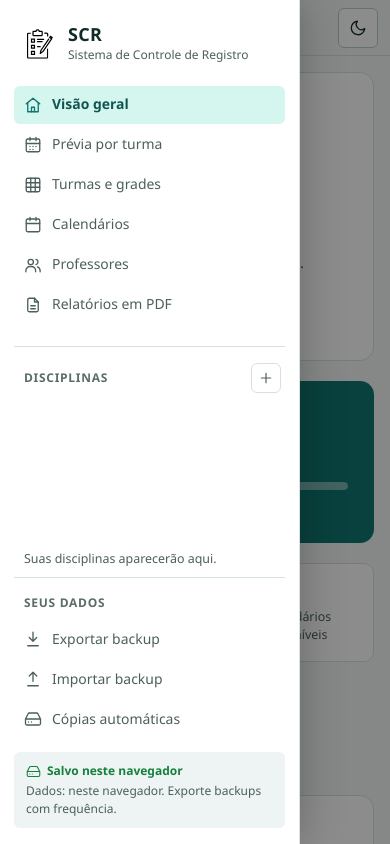
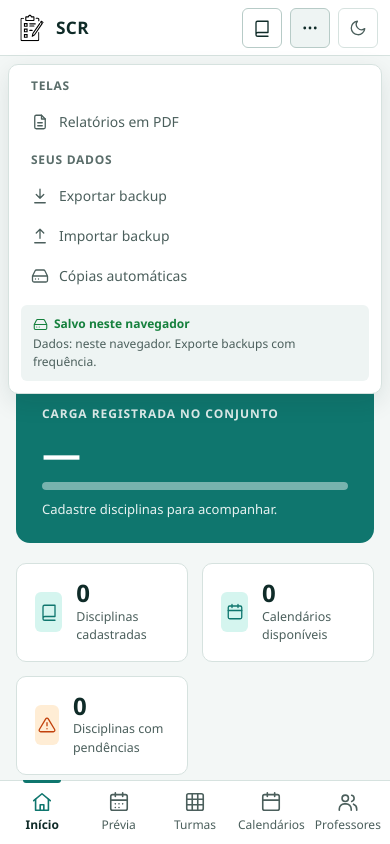
Before and after one commit to c1miano/SCR, a website: page scr-rust/ui/index.html in a window 390 px wide. Both pictures are taken after a click on the button "Seus dados e backup". Shown: the top 844 px of the page. Drawn offline with Linux system fonts and the light colour scheme.

Commit message:
Navegação no topo no lugar da barra lateral
- Telas numa barra horizontal no topo; conteúdo em largura total.
- Menu "Disciplinas" com busca e botão Nova disciplina; menu "⋯" com
  backup, cópias automáticas e local dos dados. Fecham com Esc, clique
  fora ou ao escolher um item.
- Até 1080px a barra mostra só texto; até 900px Disciplinas só o ícone
  (com nome acessível).
- Celular: telas numa barra fixa embaixo (5 destinos); Relatórios no ⋯.
- Removida a gaveta lateral do celular.

Co-Authored-By: Claude Opus 5.5 <noreply@anthropic.com>
Claude-Session: https://claude.ai/code/session_01ULB8X9zMw7JMfUDyRemScn

```diff
--- a/scr-rust/ui/app.css
+++ b/scr-rust/ui/app.css
@@ -65,7 +65,6 @@
   --radius: 10px;
   --radius-lg: 14px;
   --control-h: 40px;
-  --sidebar-w: 256px;
   --shadow-pop: 0 8px 24px rgb(15 43 40 / 0.1);
   --ease: cubic-bezier(0.2, 0, 0, 1);
   --dur: 160ms;
@@ -193,45 +192,95 @@ a {
   background: var(--primary-soft);
 }
 
-/* ---------- Estrutura ---------- */
+/* ---------- Estrutura: barra de navegação no topo ---------- */
 .app-shell {
-  display: grid;
-  grid-template-columns: var(--sidebar-w) minmax(0, 1fr);
   min-height: 100vh;
-}
-.sidebar {
+  display: flex;
+  flex-direction: column;
+}
+.topbar {
   position: sticky;
   top: 0;
-  height: 100vh;
-  overflow-y: auto;
-  display: flex;
-  flex-direction: column;
-  gap: 4px;
-  padding: 20px 14px 16px;
+  z-index: 20;
+  display: flex;
+  align-items: center;
+  gap: 20px;
+  height: 60px;
+  padding: 0 24px;
   background: var(--surface);
-  border-right: 1px solid var(--border);
+  border-bottom: 1px solid var(--border);
 }
 .brand {
   display: flex;
   align-items: center;
-  gap: 10px;
-  padding: 4px 8px 18px;
+  gap: 8px;
+  flex-shrink: 0;
+  padding: 4px;
   color: var(--text);
   text-decoration: none;
   border-radius: var(--radius-sm);
 }
-.brand-text {
-  display: grid;
-  line-height: 1.2;
-}
 .brand-text strong {
   font-family: var(--font-display);
-  font-size: 1.2rem;
+  font-size: 1.15rem;
   letter-spacing: 0.02em;
 }
-.brand-text small {
-  font-size: 0.8rem;
-  color: var(--text-muted);
+.main-nav {
+  display: flex;
+  align-items: stretch;
+  align-self: stretch;
+  gap: 2px;
+  min-width: 0;
+}
+.main-nav button {
+  position: relative;
+  display: flex;
+  align-items: center;
+  gap: 8px;
+  padding: 0 12px;
+  border: 0;
+  background: transparent;
+  color: var(--text-muted);
+  font: inherit;
+  font-size: 0.93rem;
+  font-weight: 500;
+  white-space: nowrap;
+  cursor: pointer;
+  transition:
+    color var(--dur) var(--ease),
+    background var(--dur) var(--ease);
+}
+.main-nav button:hover {
+  color: var(--text);
+  background: var(--surface-2);
+}
+/* Tela atual: texto forte e traço na base da barra. */
+.main-nav button.active {
+  color: var(--text);
+  font-weight: 600;
+}
+.main-nav button.active::after {
+  content: '';
+  position: absolute;
+  left: 10px;
+  right: 10px;
+  bottom: -1px;
+  height: 3px;
+  border-radius: 3px 3px 0 0;
+  background: var(--primary);
+}
+.main-nav button.active .icon {
+  color: var(--primary);
+}
+.nav-label-short {
+  display: none;
+}
+.topbar-actions {
+  display: flex;
+  align-items: center;
+  gap: 8px;
+  margin-left: auto;
+  flex-shrink: 0;
 }
 .aside-title {
   display: block;
@@ -240,89 +289,6 @@ a {
   letter-spacing: 0.06em;
   text-transform: uppercase;
   color: var(--text-subtle);
-}
-.main-nav,
-#courses {
-  display: grid;
-  gap: 2px;
-}
-.main-nav button,
-.course-link,
-.tool-button {
-  display: flex;
-  align-items: center;
-  gap: 10px;
-  width: 100%;
-  min-height: 38px;
-  padding: 8px 10px;
-  border: 0;
-  border-radius: var(--radius-sm);
-  background: transparent;
-  color: var(--text-muted);
-  font: inherit;
-  font-size: 0.93rem;
-  font-weight: 500;
-  text-align: left;
-  cursor: pointer;
-  transition:
-    background var(--dur) var(--ease),
-    color var(--dur) var(--ease);
-}
-.main-nav button:hover,
-.course-link:hover,
-.tool-button:hover {
-  background: var(--surface-2);
-  color: var(--text);
-}
-.main-nav button.active,
-.course-link.active {
-  background: var(--primary-soft);
-  color: var(--primary-soft-text);
-  font-weight: 600;
-}
-.main-nav button.active .icon {
-  color: var(--primary);
-}
-.sidebar > * {
-  flex-shrink: 0;
-}
-/* A lista de disciplinas ocupa o espaço livre e rola sozinha; as ferramentas
-   de backup ficam sempre visíveis no rodapé da barra lateral. */
-.sidebar > .nav-section {
-  flex: 1 1 auto;
-  min-height: 140px;
-  display: flex;
-  flex-direction: column;
-  margin-top: 18px;
-  padding-top: 16px;
-  border-top: 1px solid var(--border);
-}
-#courses {
-  flex: 1 1 auto;
-  min-height: 0;
-  overflow-y: auto;
-  align-content: start;
-  margin: 0 -4px;
-  padding: 0 4px;
-}
-.nav-section-head {
-  display: flex;
-  align-items: center;
-  justify-content: space-between;
-  padding: 0 4px 0 10px;
-  margin-bottom: 6px;
-}
-.course-link {
-  min-height: 34px;
-  padding: 6px 10px;
-  font-size: 0.89rem;
-  overflow: hidden;
-  text-overflow: ellipsis;
-  white-space: nowrap;
-  display: block;
-}
-#no-courses {
-  padding: 4px 10px;
 }
 .icon-button {
   display: inline-grid;
@@ -350,18 +316,133 @@ a {
   width: 16px;
   height: 16px;
 }
+.menu-icon-button {
+  width: 40px;
+  height: 40px;
+}
+.menu-icon-button .icon {
+  width: 18px;
+  height: 18px;
+}
+.menu-icon-button:hover,
+.menu-icon-button[aria-expanded='true'] {
+  background: var(--surface-2);
+  border-color: var(--border-strong);
+  color: var(--text);
+}
+.menu-button .chevron {
+  width: 16px;
+  height: 16px;
+  transition: rotate var(--dur) var(--ease);
+}
+.menu-button[aria-expanded='true'] .chevron {
+  rotate: 180deg;
+}
+.theme-label,
+.visually-hidden {
+  position: absolute;
+  width: 1px;
+  height: 1px;
+  overflow: hidden;
+  clip-path: inset(50%);
+  white-space: nowrap;
+}
+
+/* Menus suspensos (Disciplinas e Seus dados) */
+.menu {
+  position: relative;
+}
+.menu-panel {
+  position: absolute;
+  top: calc(100% + 8px);
+  right: 0;
+  z-index: 30;
+  display: grid;
+  gap: 10px;
+  width: 300px;
+  max-height: min(70vh, 560px);
+  padding: 12px;
+  overflow-y: auto;
+  border: 1px solid var(--border);
+  border-radius: var(--radius);
+  background: var(--surface);
+  box-shadow: var(--shadow-pop);
+}
+.menu-panel[hidden] {
+  display: none;
+}
+.menu-panel-head {
+  display: flex;
+  align-items: center;
+  justify-content: space-between;
+  gap: 8px;
+}
+.small-button {
+  min-height: 32px;
+  padding: 4px 10px;
+  font-size: 0.87rem;
+}
+.small-button .icon {
+  width: 15px;
+  height: 15px;
+}
+#courses,
 .sidebar-tools {
-  margin-top: auto;
-  padding-top: 16px;
-  border-top: 1px solid var(--border);
   display: grid;
   gap: 2px;
 }
-.sidebar-tools .aside-title {
+.course-link,
+.tool-button {
+  display: flex;
+  align-items: center;
+  gap: 10px;
+  width: 100%;
+  min-height: 38px;
+  padding: 8px 10px;
+  border: 0;
+  border-radius: var(--radius-sm);
+  background: transparent;
+  color: var(--text-muted);
+  font: inherit;
+  font-size: 0.93rem;
+  font-weight: 500;
+  text-align: left;
+  cursor: pointer;
+  transition:
+    background var(--dur) var(--ease),
+    color var(--dur) var(--ease);
+}
+.course-link {
+  display: block;
+  overflow: hidden;
+  text-overflow: ellipsis;
+  white-space: nowrap;
+}
+.course-link[hidden] {
+  display: none;
+}
+.course-link:hover,
+.tool-button:hover {
+  background: var(--surface-2);
+  color: var(--text);
+}
+.course-link.active {
+  background: var(--primary-soft);
+  color: var(--primary-soft-text);
+  font-weight: 600;
+}
+#no-courses,
+#courses-no-match {
+  padding: 4px 10px;
+}
+.sidebar-tools .aside-title,
+.more-mobile-only .aside-title {
   padding: 0 10px 6px;
 }
+.more-mobile-only {
+  display: none;
+}
 .sidebar-note {
-  margin-top: 10px;
   padding: 10px 12px;
   border-radius: var(--radius-sm);
   background: var(--surface-2);
@@ -380,35 +461,9 @@ a {
   width: 15px;
   height: 15px;
 }
-
 .workspace {
+  flex: 1;
   min-width: 0;
-  display: flex;
-  flex-direction: column;
-}
-.topbar {
-  position: sticky;
-  top: 0;
-  z-index: 5;
-  display: flex;
-  align-items: center;
-  justify-content: space-between;
-  gap: 16px;
-  height: 56px;
-  padding: 0 32px;
-  background: color-mix(in srgb, var(--bg) 88%, transparent);
-  backdrop-filter: blur(8px);
-  border-bottom: 1px solid var(--border);
-}
-.breadcrumb {
-  display: flex;
-  gap: 8px;
-  font-size: 0.89rem;
-  color: var(--text-subtle);
-}
-#page-title {
-  color: var(--text);
-  font-weight: 600;
 }
 .theme-icon-light,
 html[data-theme='dark'] .theme-icon-dark {
@@ -1714,15 +1769,9 @@ table.grade td.filled select {
   }
 }
 @media (max-width: 960px) {
-  :root {
-    --sidebar-w: 216px;
-  }
   main {
     padding: 22px 20px 32px;
   }
-  .topbar {
-    padding: 0 20px;
-  }
   .onboarding {
     grid-template-columns: 1fr;
   }
@@ -1731,9 +1780,6 @@ table.grade td.filled select {
   }
   .week {
     grid-template-columns: repeat(4, minmax(0, 1fr));
-  }
-  .brand-text small {
-    display: none;
   }
 }
 
@@ -1759,74 +1805,23 @@ table.grade td.filled select {
 main:focus {
   outline: none;
 }
-.menu-toggle {
-  display: none;
-}
-
-/* ---------- Celular e janelas estreitas ---------- */
-@media (max-width: 760px) {
-  .app-shell {
-    grid-template-columns: minmax(0, 1fr);
-  }
-  .sidebar {
-    position: fixed;
-    inset: 0 auto 0 0;
-    z-index: 40;
-    width: min(300px, 86vw);
-    height: 100dvh;
-    transform: translateX(-100%);
-    transition: transform 220ms var(--ease);
-  }
-  body.sidebar-open {
-    overflow: hidden;
-  }
-  body.sidebar-open .sidebar {
-    transform: none;
-    box-shadow: 0 0 40px rgb(0 0 0 / 0.25);
-  }
-  .brand-text small {
-    display: block;
-  }
-  .sidebar-backdrop {
-    position: fixed;
-    inset: 0;
-    z-index: 30;
-    background: rgb(0 0 0 / 0.45);
-  }
-  .menu-toggle {
-    display: inline-grid;
-    width: 40px;
-    height: 40px;
-    flex-shrink: 0;
-  }
-  .menu-toggle .icon {
-    width: 20px;
-    height: 20px;
-  }
+
+/* Janelas médias: navegação só com texto, para caber tudo na barra. */
+@media (max-width: 1080px) {
   .topbar {
-    padding: 0 12px;
-    gap: 10px;
-  }
-  .breadcrumb {
-    flex: 1;
-    min-width: 0;
-  }
-  .breadcrumb > :not(#page-title) {
+    gap: 12px;
+    padding: 0 16px;
+  }
+  .main-nav .icon {
     display: none;
   }
-  #page-title {
-    overflow: hidden;
-    text-overflow: ellipsis;
-    white-space: nowrap;
-  }
-  /* Só o ícone do tema; o texto continua como nome acessível. */
-  #theme-toggle {
-    width: 40px;
-    padding: 0;
-    justify-content: center;
-    flex-shrink: 0;
-  }
-  .theme-label {
+  .main-nav button {
+    padding: 0 10px;
+  }
+}
+@media (max-width: 900px) {
+  /* Só o ícone; o texto continua como nome acessível. */
+  .menu-button-label {
     position: absolute;
     width: 1px;
     height: 1px;
@@ -1834,8 +1829,83 @@ main:focus {
     clip-path: inset(50%);
     white-space: nowrap;
   }
+  .menu-button {
+    width: 40px;
+    padding: 0;
+    justify-content: center;
+  }
+  .menu-button .chevron {
+    display: none;
+  }
+}
+
+/* ---------- Celular: telas numa barra fixa embaixo ---------- */
+@media (max-width: 760px) {
+  .topbar {
+    height: 56px;
+    padding: 0 12px;
+  }
+  .main-nav {
+    position: fixed;
+    inset: auto 0 0 0;
+    z-index: 25;
+    height: calc(64px + env(safe-area-inset-bottom));
+    padding: 0 4px env(safe-area-inset-bottom);
+    gap: 0;
+    background: var(--surface);
+    border-top: 1px solid var(--border);
+  }
+  .main-nav button {
+    flex: 1 1 0;
+    min-width: 0;
+    flex-direction: column;
+    justify-content: center;
+    gap: 3px;
+    padding: 6px 2px;
+    font-size: 0.8rem;
+  }
+  .main-nav .icon {
+    display: block;
+    width: 22px;
+    height: 22px;
+  }
+  .main-nav button:hover {
+    background: transparent;
+  }
+  .main-nav button.active::after {
+    top: -1px;
+    bottom: auto;
+    left: 25%;
+    right: 25%;
+    border-radius: 0 0 3px 3px;
+  }
+  .nav-label {
+    display: none;
+  }
+  .nav-label-short {
+    display: block;
+    max-width: 100%;
+    overflow: hidden;
+    text-overflow: ellipsis;
+  }
+  /* No máximo cinco destinos embaixo; Relatórios fica no menu "⋯". */
+  #nav-reports {
+    display: none;
+  }
+  .more-mobile-only {
+    display: grid;
+    gap: 2px;
+  }
+  .menu-panel {
+    position: fixed;
+    top: 64px;
+    left: 8px;
+    right: 8px;
+    width: auto;
+    max-height: calc(100dvh - 64px - 80px - env(safe-area-inset-bottom));
+  }
   main {
-    padding: 16px 16px 28px;
+    padding: 16px 16px calc(88px + env(safe-area-inset-bottom));
   }
 }
 
--- a/scr-rust/ui/dashboard.js
+++ b/scr-rust/ui/dashboard.js
@@ -720,33 +720,64 @@ function renderSemesterRegister(results) {
 }
 $('#filter-search').oninput = renderHome;
 
-// ---------- Menu lateral em telas estreitas (gaveta) ----------
-const narrowScreen = matchMedia('(max-width: 760px)');
-function setSidebar(open, restoreFocus = false) {
-  const sidebar = $('#sidebar'),
-    toggle = $('#menu-toggle');
-  const narrow = narrowScreen.matches;
-  open = open && narrow;
-  document.body.classList.toggle('sidebar-open', open);
-  // Fechada no celular, a gaveta sai da ordem de foco e do leitor de tela.
-  sidebar.inert = narrow && !open;
-  $('.sidebar-backdrop').hidden = !open;
-  toggle.setAttribute('aria-expanded', String(open));
-  toggle.setAttribute('aria-label', open ? 'Fechar menu' : 'Abrir menu');
-  if (open) sidebar.querySelector('.main-nav button')?.focus();
-  else if (restoreFocus) toggle.focus();
+// ---------- Menus da barra superior (Disciplinas e Seus dados) ----------
+const menus = [
+  [$('#courses-toggle'), $('#courses-panel')],
+  [$('#more-toggle'), $('#more-panel')],
+];
+function closeMenus(restoreFocusTo) {
+  for (const [toggle, panel] of menus) {
+    panel.hidden = true;
+    toggle.setAttribute('aria-expanded', 'false');
+  }
+  restoreFocusTo?.focus();
 }
-$('#menu-toggle').onclick = () => setSidebar(!document.body.classList.contains('sidebar-open'));
-$('.sidebar-backdrop').onclick = () => setSidebar(false, true);
+for (const [toggle, panel] of menus) {
+  toggle.onclick = () => {
+    const open = panel.hidden;
+    closeMenus();
+    if (!open) return;
+    panel.hidden = false;
+    toggle.setAttribute('aria-expanded', 'true');
+    if (panel.id === 'courses-panel') {
+      $('#courses-search').value = '';
+      filterCourseMenu();
+      $('#courses-search').focus();
+    } else panel.querySelector('button')?.focus();
+  };
+  // Escolher um item fecha o menu.
+  panel.addEventListener('click', (event) => {
+    if (event.target.closest('button')) closeMenus();
+  });
+}
+document.addEventListener('click', (event) => {
+  if (!event.target.closest('.menu')) closeMenus();
+});
 document.addEventListener('keydown', (event) => {
-  if (event.key === 'Escape' && document.body.classList.contains('sidebar-open')) setSidebar(false, true);
+  if (event.key !== 'Escape') return;
+  const open = menus.find(([, panel]) => !panel.hidden);
+  if (open) closeMenus(open[0]);
 });
-// Escolher um item do menu fecha a gaveta.
-$('#sidebar').addEventListener('click', (event) => {
-  if (narrowScreen.matches && event.target.closest('button, a')) setSidebar(false);
+// Itens do menu "⋯" que repetem uma tela da barra (no celular).
+for (const item of document.querySelectorAll('[data-go]'))
+  item.addEventListener('click', () => document.getElementById(item.dataset.go).click());
+
+function filterCourseMenu() {
+  const term = $('#courses-search').value.trim().toLocaleLowerCase('pt-BR');
+  let shown = 0;
+  for (const link of $('#courses').children) {
+    const match = !term || link.textContent.toLocaleLowerCase('pt-BR').includes(term);
+    link.hidden = !match;
+    if (match) shown++;
+  }
+  $('#courses-no-match').hidden = !data.courses.length || shown > 0;
+}
+$('#courses-search').oninput = filterCourseMenu;
+$('#courses-search').addEventListener('keydown', (event) => {
+  if (event.key !== 'Enter') return;
+  const first = [...$('#courses').children].find((link) => !link.hidden);
+  if (first) first.click();
 });
-narrowScreen.addEventListener('change', () => setSidebar(false));
-setSidebar(false);
 
 // ---------- Tabelas em cartões no celular ----------
 // Cada célula recebe o título da coluna (data-label); o CSS mostra uma linha
--- a/scr-rust/ui/index.html
+++ b/scr-rust/ui/index.html
@@ -2,7 +2,7 @@
 <html lang="pt-BR">
   <head>
     <meta charset="utf-8" />
-    <meta name="viewport" content="width=device-width, initial-scale=1" />
+    <meta name="viewport" content="width=device-width, initial-scale=1, viewport-fit=cover" />
     <title>SCR — Sistema de Controle de Registro</title>
     <script src="theme.js"></script>
     <!-- Versão web (GitHub Pages): no desktop o Tauri já define window.__TAURI__ e este arquivo não faz nada. -->
@@ -18,7 +18,8 @@
       <symbol id="i-users" viewBox="0 0 24 24"><circle cx="9" cy="8" r="3.5" /><path d="M2.5 21v-1.5A5.5 5.5 0 0 1 8 14h2a5.5 5.5 0 0 1 5.5 5.5V21" /><path d="M16 4.6a3.5 3.5 0 0 1 0 6.8M21.5 21v-1.5a5.5 5.5 0 0 0-3.5-5.1" /></symbol>
       <symbol id="i-table" viewBox="0 0 24 24"><rect x="3" y="3" width="18" height="18" rx="2" /><path d="M3 9h18M3 15h18M9 3v18M15 3v18" /></symbol>
       <symbol id="i-plus" viewBox="0 0 24 24"><path d="M12 5v14M5 12h14" /></symbol>
-      <symbol id="i-menu" viewBox="0 0 24 24"><path d="M4 6h16M4 12h16M4 18h16" /></symbol>
+      <symbol id="i-more" viewBox="0 0 24 24"><circle cx="5" cy="12" r="1" /><circle cx="12" cy="12" r="1" /><circle cx="19" cy="12" r="1" /></symbol>
+      <symbol id="i-chevron-down" viewBox="0 0 24 24"><path d="m6 9 6 6 6-6" /></symbol>
       <symbol id="i-file" viewBox="0 0 24 24"><path d="M14 3H7a2 2 0 0 0-2 2v14a2 2 0 0 0 2 2h10a2 2 0 0 0 2-2V8Z" /><path d="M14 3v5h5M9 13h6M9 17h6" /></symbol>
       <symbol id="i-download" viewBox="0 0 24 24"><path d="M12 3v12M7 10l5 5 5-5M5 21h14" /></symbol>
       <symbol id="i-upload" viewBox="0 0 24 24"><path d="M12 15V3M7 8l5-5 5 5M5 21h14" /></symbol>
@@ -41,44 +42,73 @@
 
     <a class="skip-link" href="#main">Pular para o conteúdo</a>
     <div class="app-shell">
-      <aside id="sidebar" class="sidebar" aria-label="Navegação principal">
-        <a class="brand" href="index.html">
-          <img class="app-logo" src="logo-scr.svg" alt="" width="36" height="36" />
-          <span class="brand-text"><strong>SCR</strong><small>Sistema de Controle de Registro</small></span>
+      <header class="topbar">
+        <a class="brand" href="index.html" aria-label="SCR — Sistema de Controle de Registro">
+          <img class="app-logo" src="logo-scr.svg" alt="" width="32" height="32" />
+          <span class="brand-text"><strong>SCR</strong></span>
         </a>
 
-        <nav class="main-nav">
+        <nav class="main-nav" aria-label="Navegação principal">
           <button id="nav-home" data-nav="home" type="button">
-            <svg class="icon" aria-hidden="true"><use href="#i-home" /></svg><span>Visão geral</span>
+            <svg class="icon" aria-hidden="true"><use href="#i-home" /></svg><span class="nav-label">Visão geral</span
+            ><span class="nav-label-short" aria-hidden="true">Início</span>
           </button>
           <button id="nav-preview" data-nav="preview" type="button">
-            <svg class="icon" aria-hidden="true"><use href="#i-calendar-grid" /></svg><span>Prévia por turma</span>
+            <svg class="icon" aria-hidden="true"><use href="#i-calendar-grid" /></svg><span class="nav-label">Prévia</span
+            ><span class="nav-label-short" aria-hidden="true">Prévia</span>
           </button>
           <button id="nav-turmas" data-nav="turmas" type="button">
-            <svg class="icon" aria-hidden="true"><use href="#i-table" /></svg><span>Turmas e grades</span>
+            <svg class="icon" aria-hidden="true"><use href="#i-table" /></svg><span class="nav-label">Turmas</span
+            ><span class="nav-label-short" aria-hidden="true">Turmas</span>
           </button>
           <button id="nav-calendars" data-nav="calendars" type="button">
-            <svg class="icon" aria-hidden="true"><use href="#i-calendar" /></svg><span>Calendários</span>
+            <svg class="icon" aria-hidden="true"><use href="#i-calendar" /></svg><span class="nav-label">Calendários</span
+            ><span class="nav-label-short" aria-hidden="true">Calendários</span>
           </button>
           <button id="nav-professors" data-nav="professors" type="button">
-            <svg class="icon" aria-hidden="true"><use href="#i-users" /></svg><span>Professores</span>
+            <svg class="icon" aria-hidden="true"><use href="#i-users" /></svg><span class="nav-label">Professores</span
+            ><span class="nav-label-short" aria-hidden="true">Professores</span>
           </button>
           <button id="nav-reports" data-nav="reports" type="button">
-            <svg class="icon" aria-hidden="true"><use href="#i-file" /></svg><span>Relatórios em PDF</span>
+            <svg class="icon" aria-hidden="true"><use href="#i-file" /></svg><span class="nav-label">Relatórios</span
+            ><span class="nav-label-short" aria-hidden="true">Relatórios</span>
           </button>
         </nav>
 
-        <div class="nav-section">
-          <div class="nav-section-head">
+        <div class="topbar-actions">
+          <div class="menu">
+            <button id="courses-toggle" class="secondary menu-button" type="button" title="Disciplinas" aria-expanded="false" aria-controls="courses-panel">
+              <svg class="icon" aria-hidden="true"><use href="#i-book" /></svg><span class="menu-button-label">Disciplinas</span
+              ><svg class="icon chevron" aria-hidden="true"><use href="#i-chevron-down" /></svg>
+            </button>
+            <div id="courses-panel" class="menu-panel courses-panel" hidden>
+              <div class="menu-panel-head">
                 <span class="aside-title">Disciplinas</span>
-            <button id="new" data-nav="course" type="button" class="icon-button" aria-label="Nova disciplina" title="Nova disciplina">
-              <svg class="icon" aria-hidden="true"><use href="#i-plus" /></svg>
+                <button id="new" data-nav="course" type="button" class="secondary small-button">
+                  <svg class="icon" aria-hidden="true"><use href="#i-plus" /></svg>Nova disciplina
                 </button>
               </div>
+              <span class="input-icon menu-search">
+                <svg class="icon" aria-hidden="true"><use href="#i-search" /></svg>
+                <input id="courses-search" type="search" placeholder="Buscar disciplina" aria-label="Buscar disciplina" autocomplete="off" />
+              </span>
               <nav id="courses" aria-label="Suas disciplinas"></nav>
               <p id="no-courses" class="help">Suas disciplinas aparecerão aqui.</p>
+              <p id="courses-no-match" class="help" hidden>Nenhuma disciplina com esse nome.</p>
+            </div>
           </div>
 
+          <div class="menu">
+            <button id="more-toggle" class="icon-button menu-icon-button" type="button" aria-label="Seus dados e backup" title="Seus dados e backup" aria-expanded="false" aria-controls="more-panel">
+              <svg class="icon" aria-hidden="true"><use href="#i-more" /></svg>
+            </button>
+            <div id="more-panel" class="menu-panel more-panel" hidden>
+              <div class="more-mobile-only">
+                <span class="aside-title">Telas</span>
+                <button class="tool-button" type="button" data-go="nav-reports">
+                  <svg class="icon" aria-hidden="true"><use href="#i-file" /></svg>Relatórios em PDF
+                </button>
+              </div>
               <div class="sidebar-tools">
                 <span class="aside-title">Seus dados</span>
                 <button id="backup-export" class="tool-button" type="button">
@@ -92,23 +122,19 @@
                 <span class="local"><svg class="icon" aria-hidden="true"><use href="#i-hard-drive" /></svg>Salvo neste computador</span>
                 <p>Seus dados ficam com você. Funciona sem internet.</p>
               </div>
-      </aside>
+            </div>
+          </div>
 
-      <div class="sidebar-backdrop" hidden></div>
-
-      <div class="workspace">
-        <header class="topbar">
-          <button id="menu-toggle" class="icon-button menu-toggle" type="button" aria-label="Abrir menu" aria-expanded="false" aria-controls="sidebar">
-            <svg class="icon" aria-hidden="true"><use href="#i-menu" /></svg>
-          </button>
-          <div class="breadcrumb"><span>SCR</span><span aria-hidden="true">/</span><span id="page-title">Visão geral</span></div>
-          <button id="theme-toggle" class="secondary" type="button" aria-pressed="false">
+          <button id="theme-toggle" class="icon-button menu-icon-button" type="button" aria-pressed="false">
             <svg class="icon theme-icon-dark" aria-hidden="true"><use href="#i-moon" /></svg
             ><svg class="icon theme-icon-light" aria-hidden="true"><use href="#i-sun" /></svg
             ><span id="theme-label" class="theme-label">Modo escuro</span>
           </button>
+        </div>
+        <span id="page-title" class="visually-hidden">Visão geral</span>
       </header>
 
+      <div class="workspace">
         <main id="main" tabindex="-1">
           <div id="storage-error" class="notice warn" hidden>
             Não foi possível carregar os dados. Os registros originais foram preservados. Reinicie o aplicativo antes de cadastrar
```
Also changed, not shown: scr-rust/LEIA-ME.md (+2 -1 lines). Lines whose indentation alone changed are shown as unchanged.
